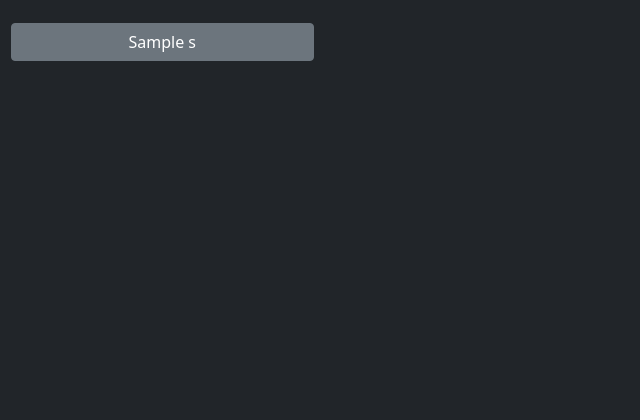
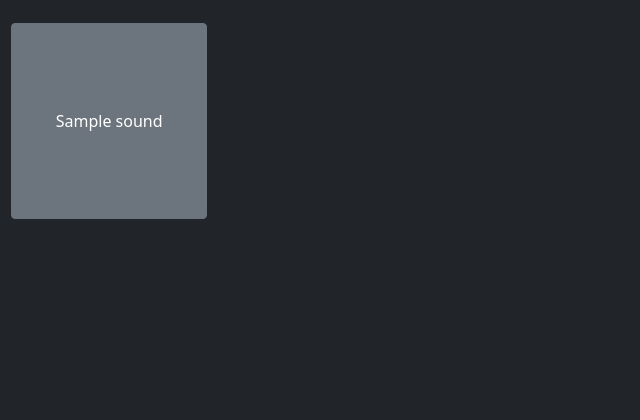
Before and after one commit to SameerBidi/Web-Based-Soundboard, a Flask app: template templates/index.html in a window 1280 px wide. Shown: the top 420 px of the page, without its empty margins (0-640 px from the left). Run offline with Flask 2, Linux system fonts and the light colour scheme; the template is opened without the code that fills it: most values are stand-ins (such as "Sample title", 1, 10 or a date in 2020); some libraries are stand-ins or nearby versions.

Commit message:
added thumbnails support

```diff
--- a/main.py
+++ b/main.py
@@ -3,10 +3,11 @@ environ['PYGAME_HIDE_SUPPORT_PROMPT'] = '1'
 
 from pygame import mixer
 import flask
-from flask import request, render_template
+from flask import request, render_template, send_from_directory
 from flask_cors import CORS
 import os
 import sys
+from pathlib import Path
 
 app = flask.Flask(__name__)
 app.config["DEBUG"] = True
@@ -31,10 +32,22 @@ def playSoundThroughMic():
 def load_index():
 	sounds = []
 	for sound_file in os.listdir("sounds"):
+		sound_dict = {}
 		if sound_file.endswith(".wav"):
-			sounds.append(sound_file)
-			print(sound_file)
+			sound_name = Path(sound_file).stem
+			sound_dict["name"] = sound_name
+			sound_dict["path"] = sound_file
+			for thumbnail_file in os.listdir("thumbnails"):
+				thumbnail_name = Path(thumbnail_file).stem
+				if thumbnail_name == sound_name:
+					sound_dict["thumbnail"] = thumbnail_file
+			sounds.append(sound_dict)
+			print(sounds)
 	return render_template("index.html", sounds=sounds)
+
+@app.route('/thumbnails/<path:thumbnail_name>')
+def send_report(thumbnail_name):
+    return send_from_directory('thumbnails', thumbnail_name)
 
 @app.route('/playSound', methods=["GET"])
 def playSound():
--- a/static/css/style.css
+++ b/static/css/style.css
@@ -13,3 +13,19 @@ tr th
 .customContainer {
   padding: 15px;
 }
+
+.square {
+	position: relative;
+}
+
+.square:before {
+	content: "";
+	float: left;
+	padding-top: 100%; 	/* initial ratio of 1:1*/
+}
+
+.fit-image {
+  width: 100%;
+  object-fit: cover;
+  overflow: hid;
+}
--- a/templates/index.html
+++ b/templates/index.html
@@ -19,8 +19,14 @@
 	<div class="customContainer">
 		<div class="row mb-5">
 			{% for sound in sounds %}
-				<div class="p-2 col-12 col-sm-6 col-md-4 col-lg-4 col-xl-3">
-					<button class="btn btn-secondary w-100" onclick="playSound('{{sound}}');">{{sound[:-4]}}</button>
+				<div class="p-2 col-4 col-sm-4 col-md-2 col-lg-2 col-xl-2 square">
+					<button class="btn btn-secondary text-center w-100 h-100 p-0" onclick="playSound('{{sound.path}}');">
+						{% if 'thumbnail' in sound %}
+							<img class="img-fluid" src="/thumbnails/{{sound.thumbnail}}">
+						{% else %}
+							{{sound.name}}
+						{% endif %}
+					</button>
 				</div>
 			{% endfor %}
 		</div>
```
Also changed, not shown: thumbnails/Abey-Laude-Apna-Kaam-Kar.jpg (added), thumbnails/Baap-Ko-Mat-Sikha.PNG (added), thumbnails/Gadi-Wala-Aya.PNG (added).
